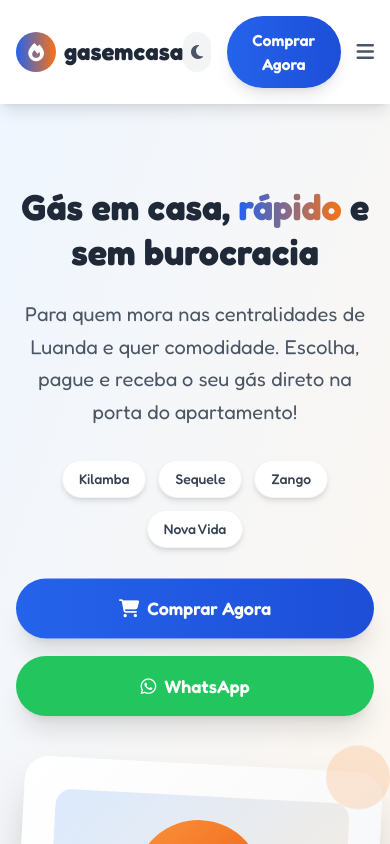
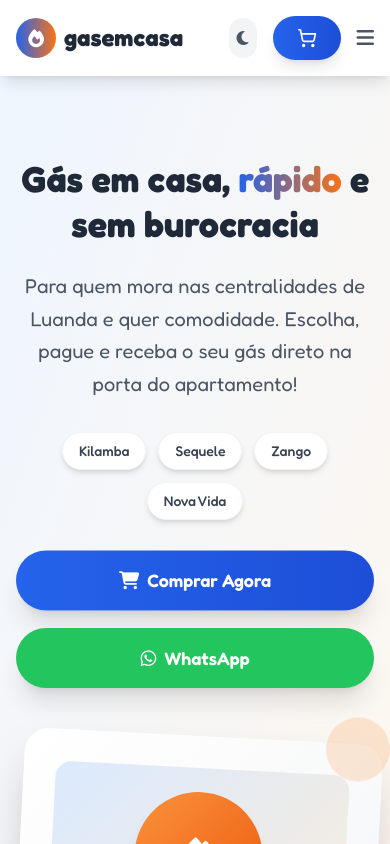
Before and after one commit to tussamba-hub2/gas-em-casa-rapido, a React (Vite) app: page / in a window 390 px wide. Shown: the top 844 px of the page. Built offline with nearby package versions, Linux system fonts and the light colour scheme.

Commit message:
Refactor: Mobile header "Comprar Agora" button
Change the "Comprar Agora" button in the header to display only a shopping cart icon on mobile devices.

```diff
--- a/src/components/Header.tsx
+++ b/src/components/Header.tsx
@@ -1,5 +1,6 @@
 
 import React, { useState } from 'react';
+import { ShoppingCart } from 'lucide-react';
 import ThemeToggle from './ThemeToggle';
 
 const Header = () => {
@@ -54,7 +55,8 @@ const Header = () => {
               onClick={() => scrollToSection('produtos')}
               className="bg-gradient-to-r from-primary-500 to-primary-600 text-white px-6 py-3 rounded-full font-semibold hover:from-primary-600 hover:to-primary-700 transform hover:scale-105 transition-all duration-300 shadow-lg"
             >
-              Comprar Agora
+              <span className="hidden md:inline">Comprar Agora</span>
+              <ShoppingCart className="md:hidden w-5 h-5" />
             </button>
 
             {/* Mobile Menu Button */}
```
